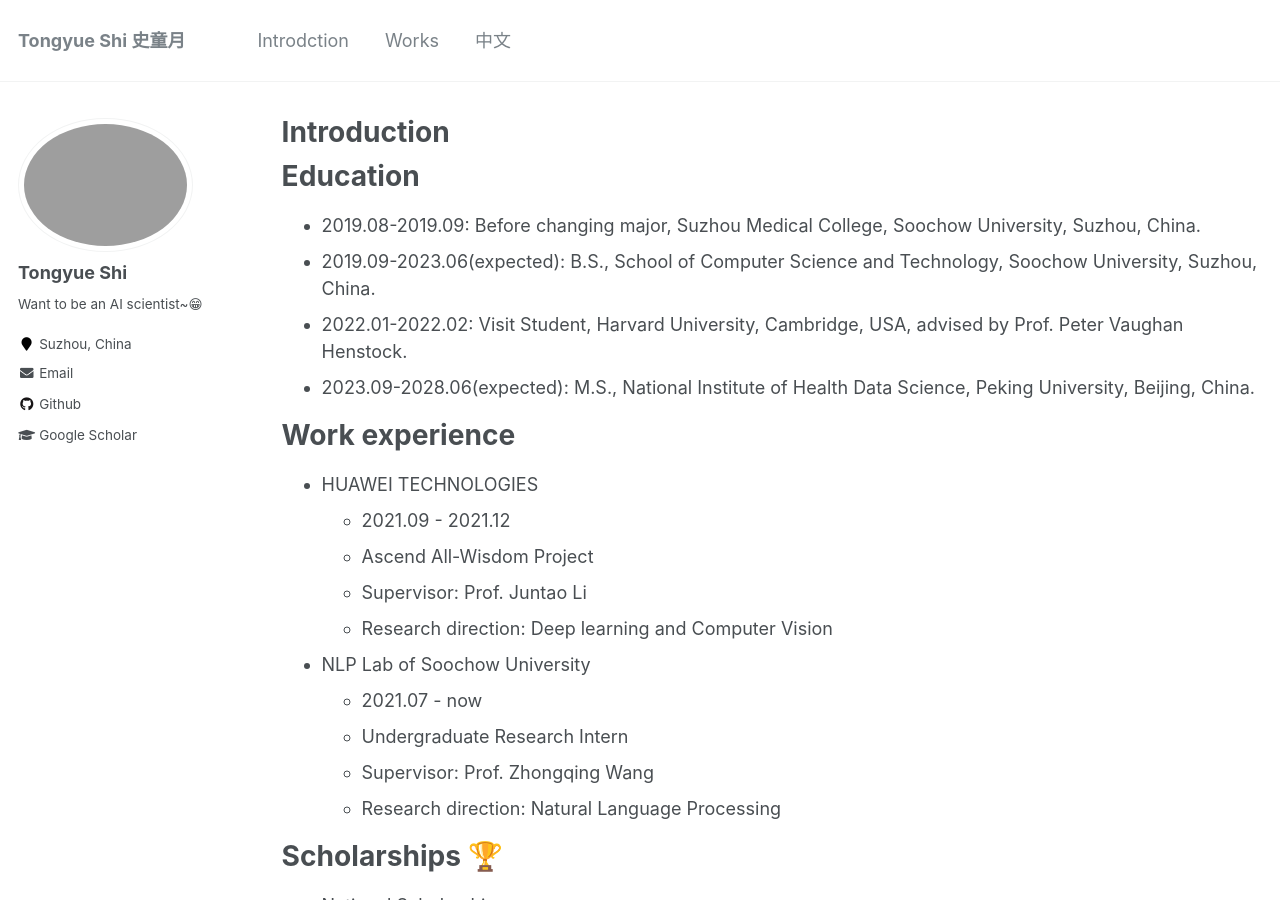
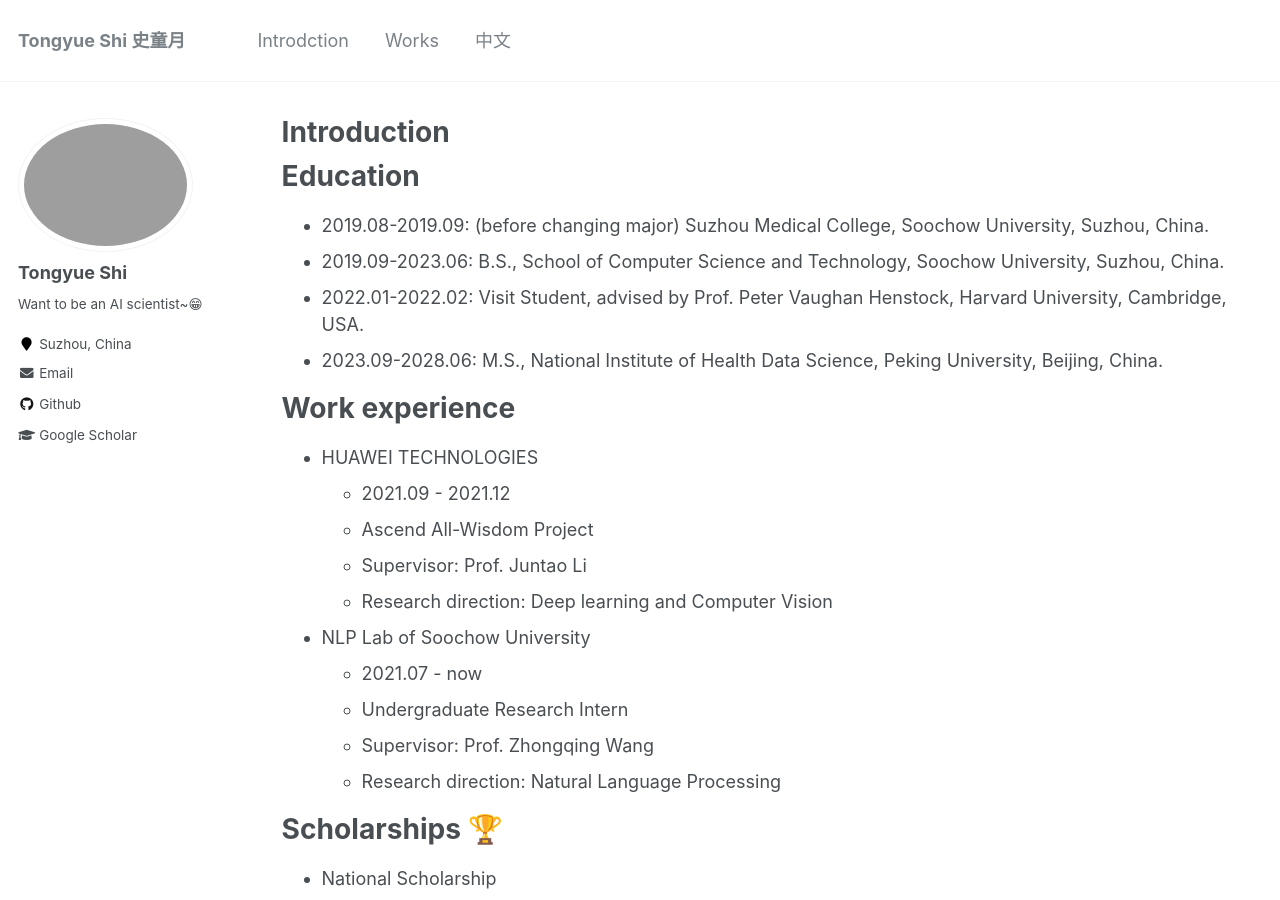
Before and after one commit to perfectboy666/perfectboy666.github.io, a Jekyll site: the page built from _pages/cv.md, in a window 1280 px wide and 900 px high. Built offline with Jekyll 4.4.1, drawn with Linux system fonts in a browser that asks for light colours.

Commit message:
Update cv.md

```diff
--- a/_pages/cv.md
+++ b/_pages/cv.md
@@ -11,10 +11,10 @@ redirect_from:
 
 Education
 ======
-* 2019.08-2019.09: Before changing major, Suzhou Medical College, Soochow University, Suzhou, China.
-* 2019.09-2023.06(expected): B.S., School of Computer Science and Technology, Soochow University, Suzhou, China.
-* 2022.01-2022.02: Visit Student, Harvard University, Cambridge, USA, advised by Prof. Peter Vaughan Henstock.
-* 2023.09-2028.06(expected): M.S., National Institute of Health Data Science, Peking University, Beijing, China.
+* 2019.08-2019.09: (before changing major) Suzhou Medical College, Soochow University, Suzhou, China.
+* 2019.09-2023.06: B.S., School of Computer Science and Technology, Soochow University, Suzhou, China.
+* 2022.01-2022.02: Visit Student, advised by Prof. Peter Vaughan Henstock, Harvard University, Cambridge, USA.
+* 2023.09-2028.06: M.S., National Institute of Health Data Science, Peking University, Beijing, China.
 
 
 Work experience
```
